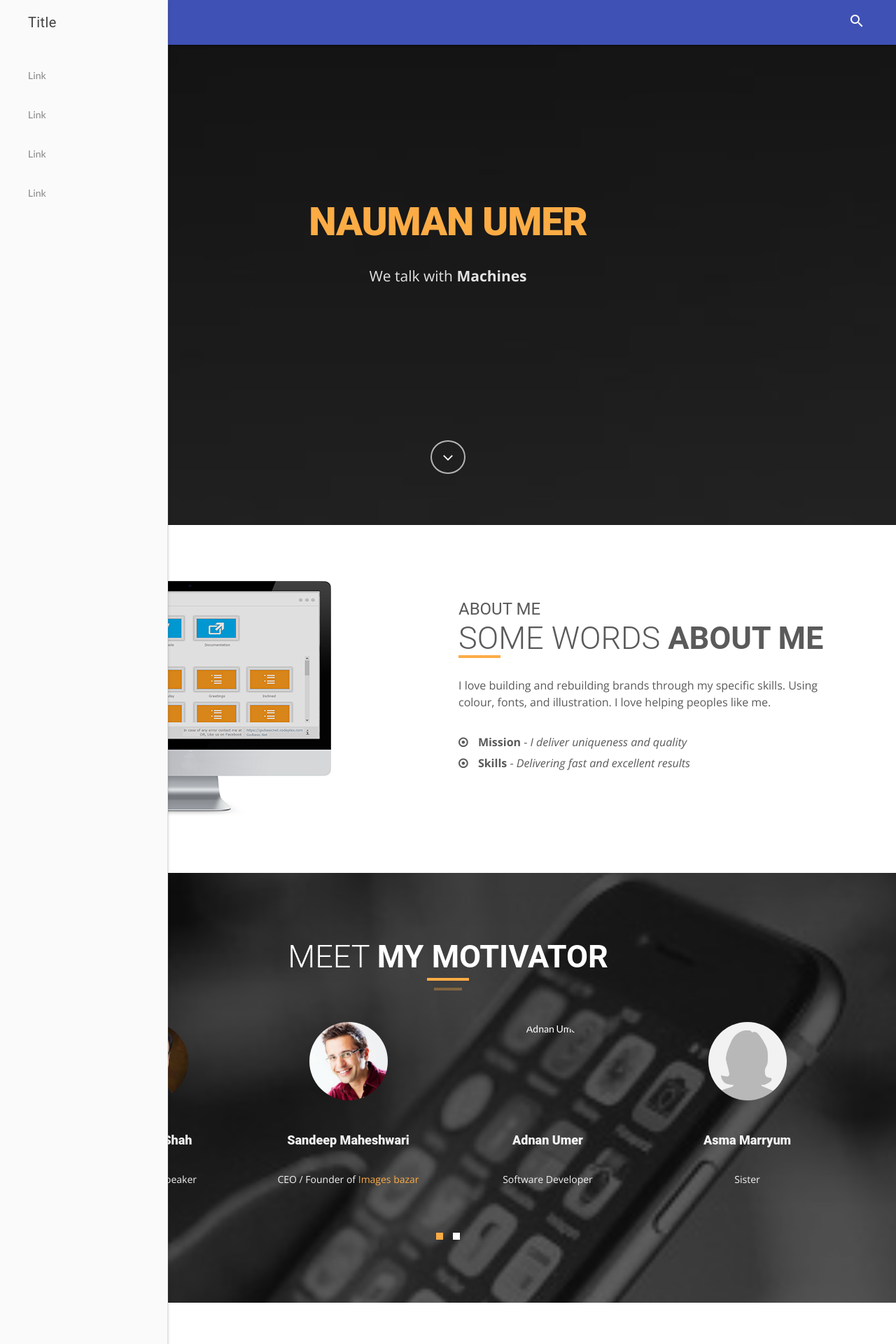
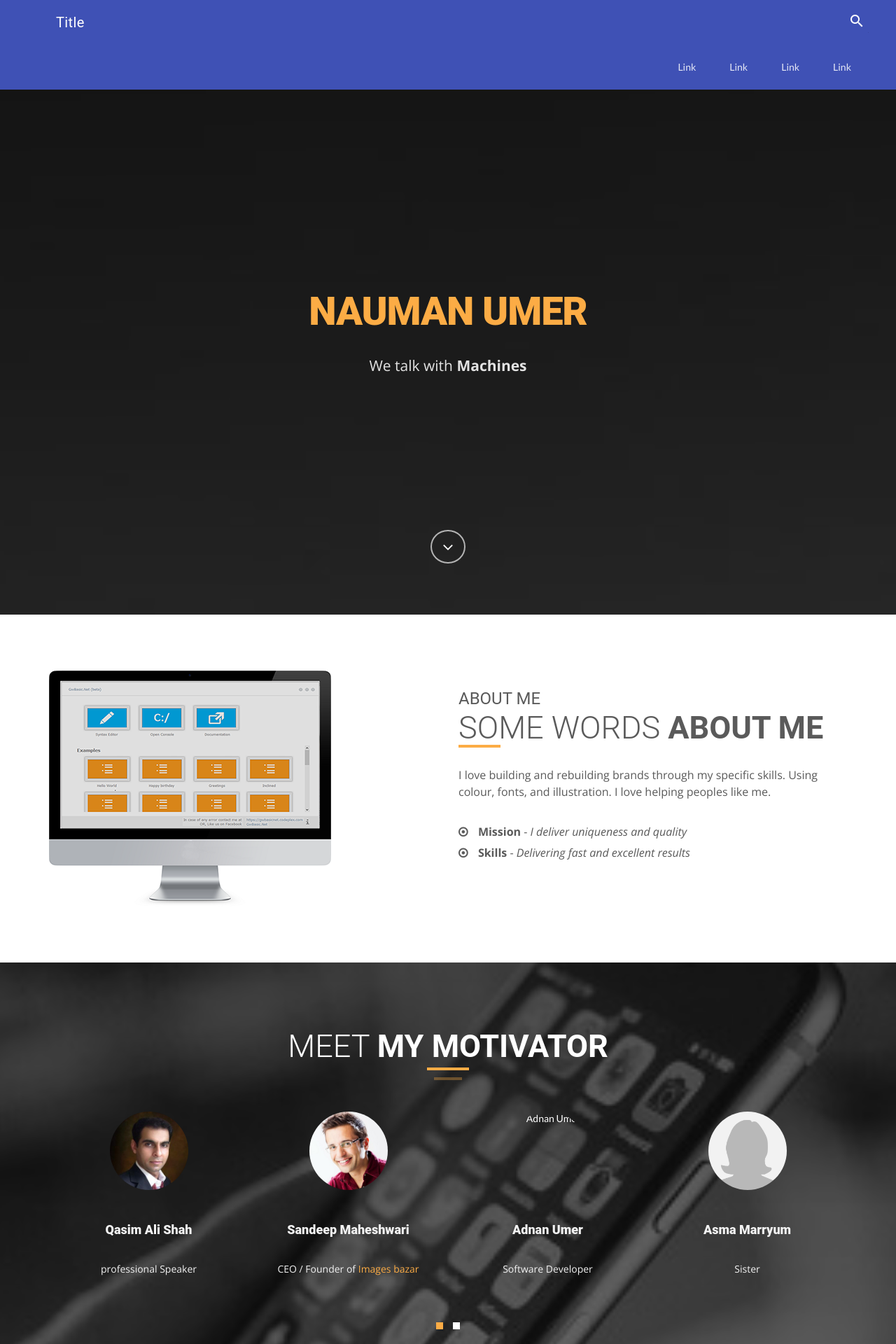
Before and after one commit to nmanumr/nmanumr.com, a Jekyll site: the page built from index.html, in a window 1280 px wide. Shown: the top 1920 px of the page at 70% size. Built offline with Jekyll 4.4.1, drawn with Linux system fonts in a browser that asks for light colours; nearby versions of some CDN libraries.

Commit message:
Update header.html

```diff
--- a/_includes/header.html
+++ b/_includes/header.html
@@ -1,19 +1,31 @@
-   <div class="mdl-layout mdl-js-layout mdl-layout--fixed-drawer
-                mdl-layout--fixed-header">
-      <header class="mdl-layout__header">
+<header class="mdl-layout__header mdl-layout__header--waterfall">
+        <!-- Top row, always visible -->
         <div class="mdl-layout__header-row">
+          <!-- Title -->
+          <span class="mdl-layout-title">Title</span>
           <div class="mdl-layout-spacer"></div>
           <div class="mdl-textfield mdl-js-textfield mdl-textfield--expandable
                       mdl-textfield--floating-label mdl-textfield--align-right">
             <label class="mdl-button mdl-js-button mdl-button--icon"
-                   for="fixed-header-drawer-exp">
+                   for="waterfall-exp">
               <i class="material-icons">search</i>
             </label>
             <div class="mdl-textfield__expandable-holder">
               <input class="mdl-textfield__input" type="text" name="sample"
-                     id="fixed-header-drawer-exp">
+                     id="waterfall-exp">
             </div>
-          </div>
+</div>
+        </div>
+        <!-- Bottom row, not visible on scroll -->
+        <div class="mdl-layout__header-row">
+          <div class="mdl-layout-spacer"></div>
+          <!-- Navigation -->
+          <nav class="mdl-navigation">
+            <a class="mdl-navigation__link" href="">Link</a>
+            <a class="mdl-navigation__link" href="">Link</a>
+            <a class="mdl-navigation__link" href="">Link</a>
+            <a class="mdl-navigation__link" href="">Link</a>
+          </nav>
         </div>
       </header>
       <div class="mdl-layout__drawer">
@@ -25,34 +37,3 @@
           <a class="mdl-navigation__link" href="">Link</a>
         </nav>
       </div>
-      <main class="mdl-layout__content">
-        <div class="page-content"><!-- Your content goes here --></div>
-      </main>
-    </div>
-<!-- Navigation
-    ==========================================
-    <nav id="tf-menu" class="navbar navbar-default navbar-fixed-top">
-      <div class="container">
-
-        <div class="navbar-header">
-          <button type="button" class="navbar-toggle collapsed" data-toggle="collapse" data-target="#bs-example-navbar-collapse-1">
-            <span class="sr-only">Toggle navigation</span>
-            <span class="icon-bar"></span>
-            <span class="icon-bar"></span>
-            <span class="icon-bar"></span>
-          </button>
-          <a class="navbar-brand" href="index.html">Nauman Umer</a>
-        </div>
-
-        <div class="collapse navbar-collapse" id="bs-example-navbar-collapse-1">
-          <ul class="nav navbar-nav navbar-right">
-            <li><a href="#tf-home" class="page-scroll">Home</a></li>
-            <li><a href="#tf-about" class="page-scroll">About</a></li>
-            <li><a href="#tf-team" class="page-scroll">My Motivators</a></li>
-            <li><a href="#tf-works" class="page-scroll">Portfolio</a></li>
-            <li><a href="#tf-testimonials" class="page-scroll">Testimonials</a></li>
-            <li><a href="#tf-contact" class="page-scroll">Contact</a></li>
-          </ul>
-        </div>
-    </nav>
--->
```
